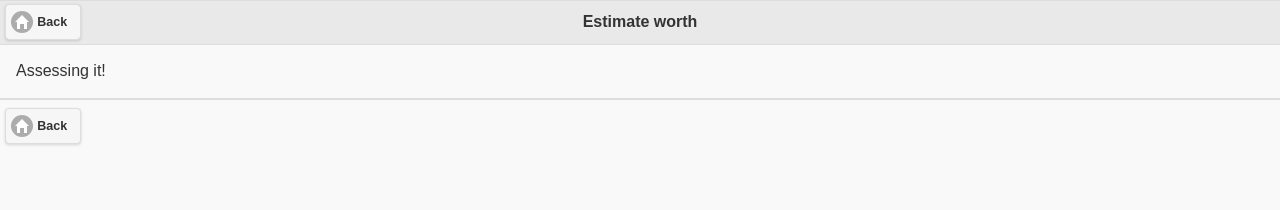
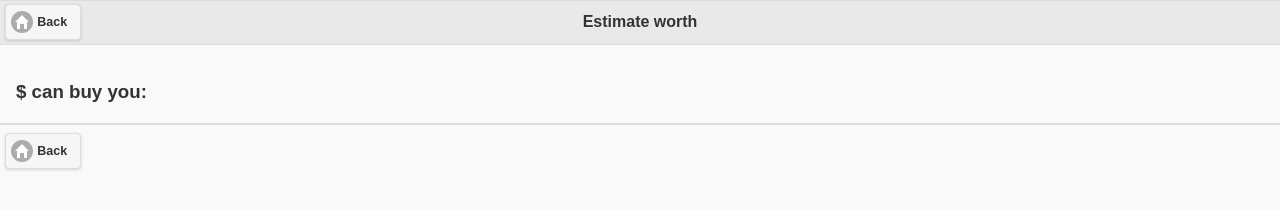
Before and after one commit to eliasdorneles/worth-calc, a plain HTML site: page index.html in a window 1280 px wide. Both pictures are taken after a click on the link "Calculate worth". Drawn offline with Linux system fonts and the light colour scheme.

Commit message:
added basic estimated worth calculation

```diff
--- a/index.html
+++ b/index.html
@@ -32,6 +32,11 @@
         </span>
         </li>
     </script>
+    <script id="thing-assessment" type="text/x-handlebars-template">
+        <li class="thing-assessment" data-index="{{ index }}">
+            <em>{{ ratio }}</em> units of {{ thing.description }}
+        </li>
+    </script>
 
     <script>
         function compileTemplate(path) {
@@ -40,14 +45,15 @@
         $(function() {
             var $ulFavThings = $('.favorite-things');
             var templateForItemSetting = compileTemplate('#thing-setting');
+            var templateForAssessment = compileTemplate('#thing-assessment');
 
             var DEFAULT_FAVORITE_THINGS = [
-                {description: "Coffee",            price: 4.0},
-                {description: "Go to the movies",  price: 18.0},
-                {description: "Ice-cream",         price: 8.0},
-                {description: "Beer",              price: 6.0},
-                {description: "New Book",          price: 20.0},
-                {description: "Trip to Rio",       price: 3000.0},
+                {description: "starbucks coffee",  price: 4.0},
+                {description: "movie-going",       price: 18.0},
+                {description: "an ice-cream pot",     price: 8.0},
+                {description: "a bottle of beer",    price: 6.0},
+                {description: "a new book",          price: 20.0},
+                {description: "a trip to Rio",       price: 3000.0},
             ];
 
             function getFavoriteThings() {
@@ -66,9 +72,21 @@
             }
             function assessIt() {
                 var price = $('.price').val();
-                var $container = $('.assess-container');
-                // TODO: validate price, calculate costs, and show in $container.html
-                $container.html('Assessing it!');
+                var $container = $('ul.assess-container');
+                // TODO: validate price
+                $('.worth-title').html('$' + price + ' can buy you:');
+                $container.empty();
+                $.each(getFavoriteThings(), function(index, it) {
+                    var ratio = price / it.price;
+                    if (ratio > 1) {
+                        $container.append(templateForAssessment({
+                            thing: it,
+                            price: price,
+                            ratio: ratio.toFixed(2)
+                        }));
+                    }
+                });
+                $container.listview('refresh');
             }
 
             // initializing app
@@ -107,7 +125,8 @@
             <h1>Estimate worth</h1>
         </div>
         <div class="ui-content" role="main">
-            <div class="assess-container"></div>
+            <h3 class="worth-title">Estimated worth</h3>
+            <ul data-role="listview" class="assess-container"></ul>
         </div>
         <div data-role="footer">
             <a href="#home" data-icon="home" class="ui-btn-left">Back</a>
```
